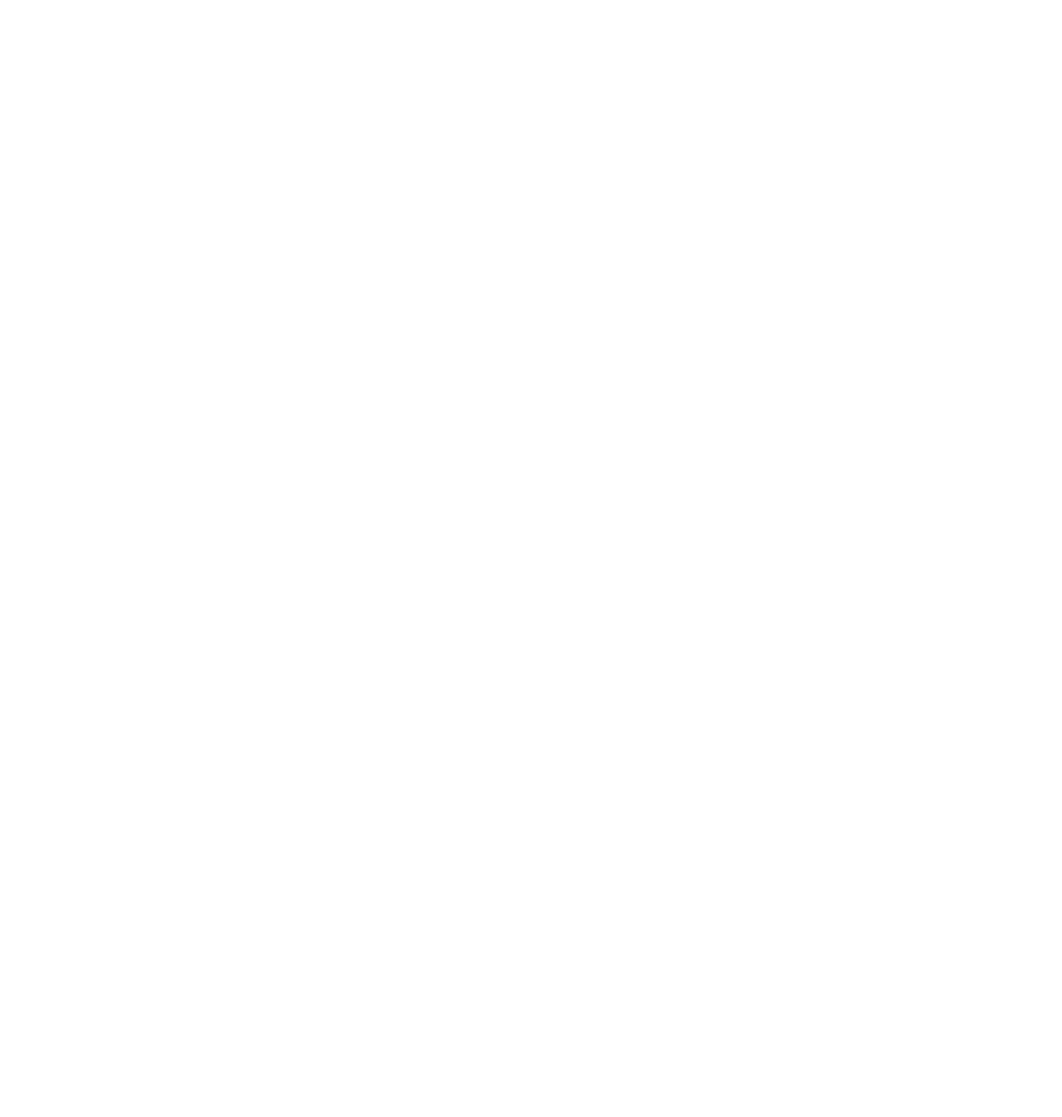
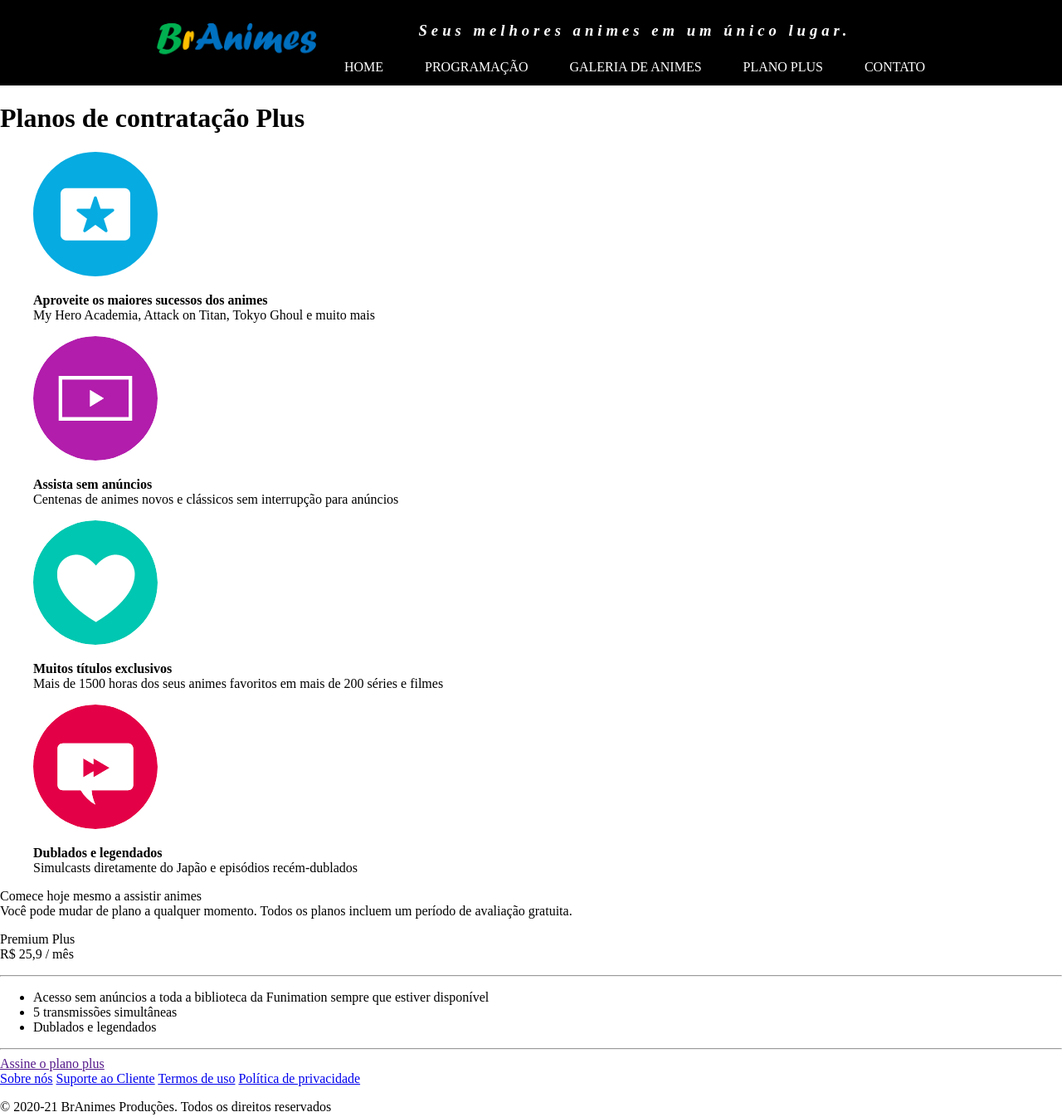
Before and after one commit to luiz-duarte1245/BrAnimes, a plain HTML site: page planos.html in a window 1280 px wide. Shown: the whole page at 83% size. Before the commit the page ends 800 px from the top, so only its background shows below. Drawn offline with Linux system fonts and the light colour scheme.

Commit message:
inicio do CSS

```diff
--- a/contato.html
+++ b/contato.html
@@ -0,0 +1,58 @@
+<!DOCTYPE html>
+<html>
+<head>
+    <meta charset="UTF-8">
+    <meta name="viewport" content="width=device-width, initial-scale=1.0">
+    <title>*** BrAnimes ***</title>
+    <link rel="shortcut icon" href="imagens/icone.png" type="image/x-icon">
+    <link rel="stylesheet" href="css/estilo.css">
+</head>
+<body>
+
+    <header>
+        <div class="container">
+            <section id="logo">
+                <img src="imagens/logo.png">
+            </section>
+            <section id="direita">
+                <p>Seus melhores animes em um único lugar.</p>
+                <nav>
+                    <a href="index.html">Home</a>
+                    <a href="programacao.html">Programação</a>
+                    <a href="galeria.html">Galeria de Animes</a>
+                    <a href="planos.html">Plano Plus</a>
+                    <a href="contato.html">Contato</a>
+                </nav>
+            </section>
+        </div>
+     </header>
+    <main>
+        <h1>Contato</h1>
+
+        <section>
+            <figure>
+                <img src="imagens/email.png">
+            </figure>
+            <form>
+                <input type="text" name="txtnome" placeholder="Nome">
+                <input type="email" name="txtemail" placeholder="E-mail">
+                <textarea rows="4" cols="40" name="msg" placeholder="Mensagem"></textarea>
+                <button type="submit">Enviar</button>
+                </form>
+            </figure>
+        </section>
+    </main>
+    <footer>
+        <div>
+            <nav>
+                <a href="sobre.html">Sobre nós</a>
+                <a href="suporte.html">Suporte ao Cliente</a>
+                <a href="termos.html">Termos de uso</a>
+                <a href="politicas.html">Política de privacidade</a>
+            </nav>
+            <p>&copy; 2020-21 BrAnimes Produções. Todos os direitos reservados</p>
+        </div>
+    </footer>
+
+</body>
+</html>
--- /dev/null
+++ b/css/estilo.css
@@ -0,0 +1,55 @@
+body{
+    margin: 0;
+}
+
+.container{
+    width: 960px;
+    margin: auto;
+}
+
+header{
+    background-color: #000000;
+    color: #ffffff;
+}
+
+header .container{
+    display: flex;
+    align-items: center;
+}
+
+#logo{
+    width: 250px;
+}
+
+#logo img{
+    width: 100%;
+}
+
+#direita{
+    flex-grow: 1;
+    text-align: center;
+}
+
+#direita p{
+    letter-spacing: 5px;
+    font-size: 14pt;
+    font-style: italic;
+    font-weight: bold;
+}
+
+header nav{
+    display: flex;
+    justify-content: space-between;
+}
+
+header nav a {
+    color:#ffffff;
+    text-decoration: none;
+    padding: 5px;
+    text-transform: uppercase;
+}
+
+header nav a:hover{
+    background-color: #ff0;
+    color: #000;
+}
--- a/planos.html
+++ b/planos.html
@@ -0,0 +1,94 @@
+<!DOCTYPE html>
+<html>
+<head>
+    <meta charset="UTF-8">
+    <meta name="viewport" content="width=device-width, initial-scale=1.0">
+    <title>*** BrAnimes ***</title>
+    <link rel="shortcut icon" href="imagens/icone.png" type="image/x-icon">
+    <link rel="stylesheet" href="css/estilo.css">
+</head>
+<body>
+
+    <header>
+        <div class="container">
+            <section id="logo">
+                <img src="imagens/logo.png">
+            </section>
+            <section id="direita">
+                <p>Seus melhores animes em um único lugar.</p>
+                <nav>
+                    <a href="index.html">Home</a>
+                    <a href="programacao.html">Programação</a>
+                    <a href="galeria.html">Galeria de Animes</a>
+                    <a href="planos.html">Plano Plus</a>
+                    <a href="contato.html">Contato</a>
+                </nav>
+            </section>
+        </div>
+     </header>
+    <main>
+        <h1>Planos de contratação Plus</h1>
+        <section>
+            <figure>
+                <img src="imagens/sucessos.png">
+                <p>
+                    <strong>Aproveite os maiores sucessos dos animes</strong><br>
+                    My Hero Academia, Attack on Titan, Tokyo Ghoul e muito mais
+                </p>
+            </figure>
+            <figure>
+                <img src="imagens/anuncios.png">
+                <p>
+                    <strong>Assista sem anúncios</strong><br>
+                    Centenas de animes novos e clássicos sem interrupção para anúncios
+                </p>
+            </figure>
+            <figure>
+                <img src="imagens/exclusivos.png">
+                <p>
+               <strong>Muitos títulos exclusivos</strong><br>
+                Mais de 1500 horas dos seus animes favoritos em mais de 200 séries e filmes
+                <p>
+            </figure>
+            <figure>
+                <img src="imagens/dublados.png">
+                <p>
+                    <strong>Dublados e legendados</strong><br>
+                    Simulcasts diretamente do Japão e episódios recém-dublados
+                </p>
+            </figure>
+        </section>
+        <section>
+            <p>Comece hoje mesmo a assistir animes<br>
+                Você pode mudar de plano a qualquer momento. Todos os planos incluem um período de avaliação gratuita.</p>
+        </section>
+
+        <section>
+            <p>
+                Premium Plus<br>
+                <span> R$ 25,9 / mês</span>
+            </p>
+            <hr>
+            <ul>
+                <li>Acesso sem anúncios a toda a biblioteca da Funimation sempre que estiver disponível</li>
+                <li>5 transmissões simultâneas</li>
+                <li>Dublados e legendados</li>
+            </ul>
+            <hr>
+            <a href="">Assine o plano plus</a>
+        </section>
+    </main>
+    <footer>
+        <div>
+            <nav>
+                <a href="sobre.html">Sobre nós</a>
+                <a href="suporte.html">Suporte ao Cliente</a>
+                <a href="termos.html">Termos de uso</a>
+                <a href="politicas.html">Política de privacidade</a>
+            </nav>
+            <p>&copy; 2020-21 BrAnimes Produções. Todos os direitos reservados</p>
+        </div>
+    </footer>
+
+</body>
+</html>
```
Also changed, not shown: galeria.html (+56 -0 lines), index.html (+7 -6 lines), politicas.html (+45 -0 lines), programacao.html (+133 -0 lines), sobre.html (+45 -0 lines), suporte.html (+45 -0 lines), termos.html (+45 -0 lines).
